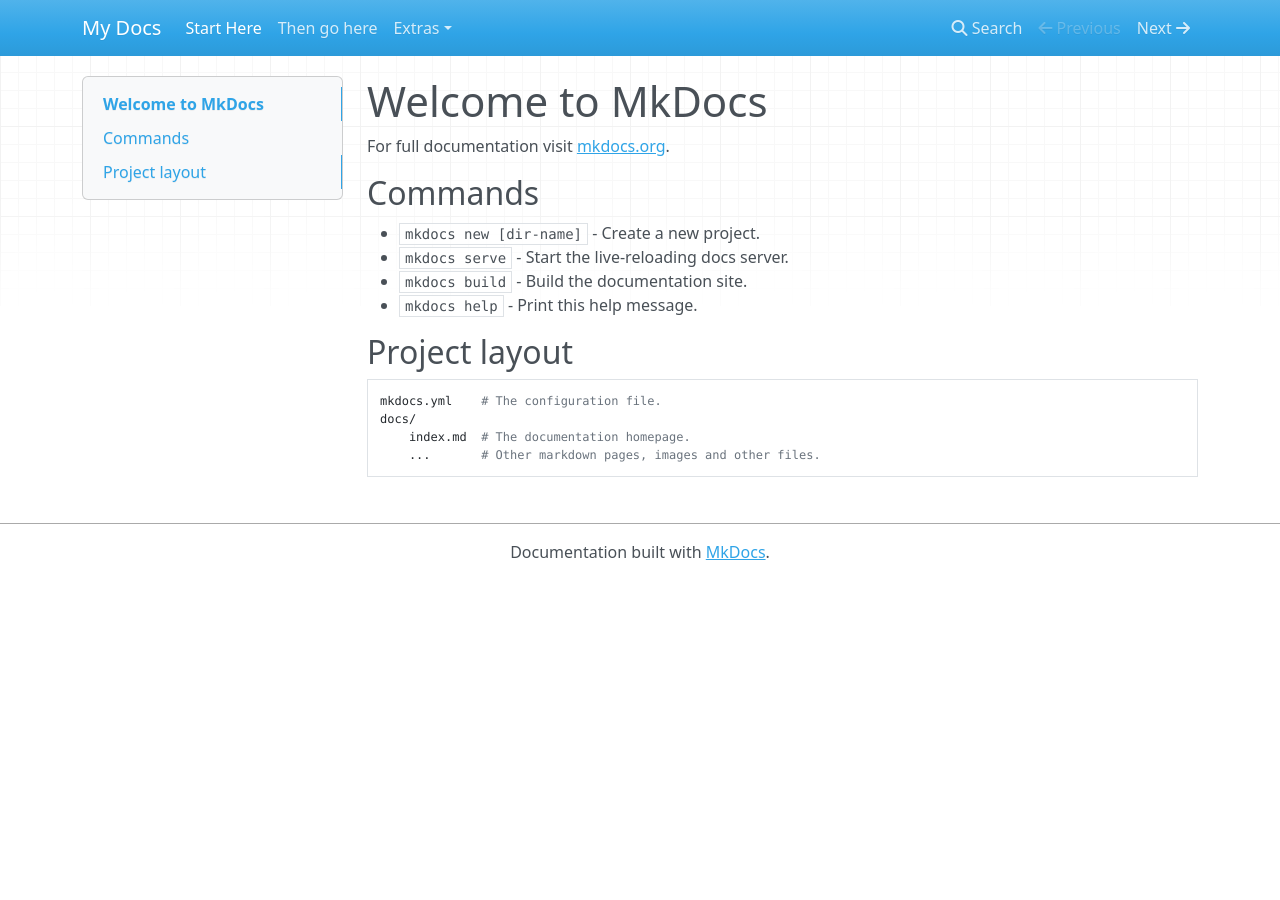
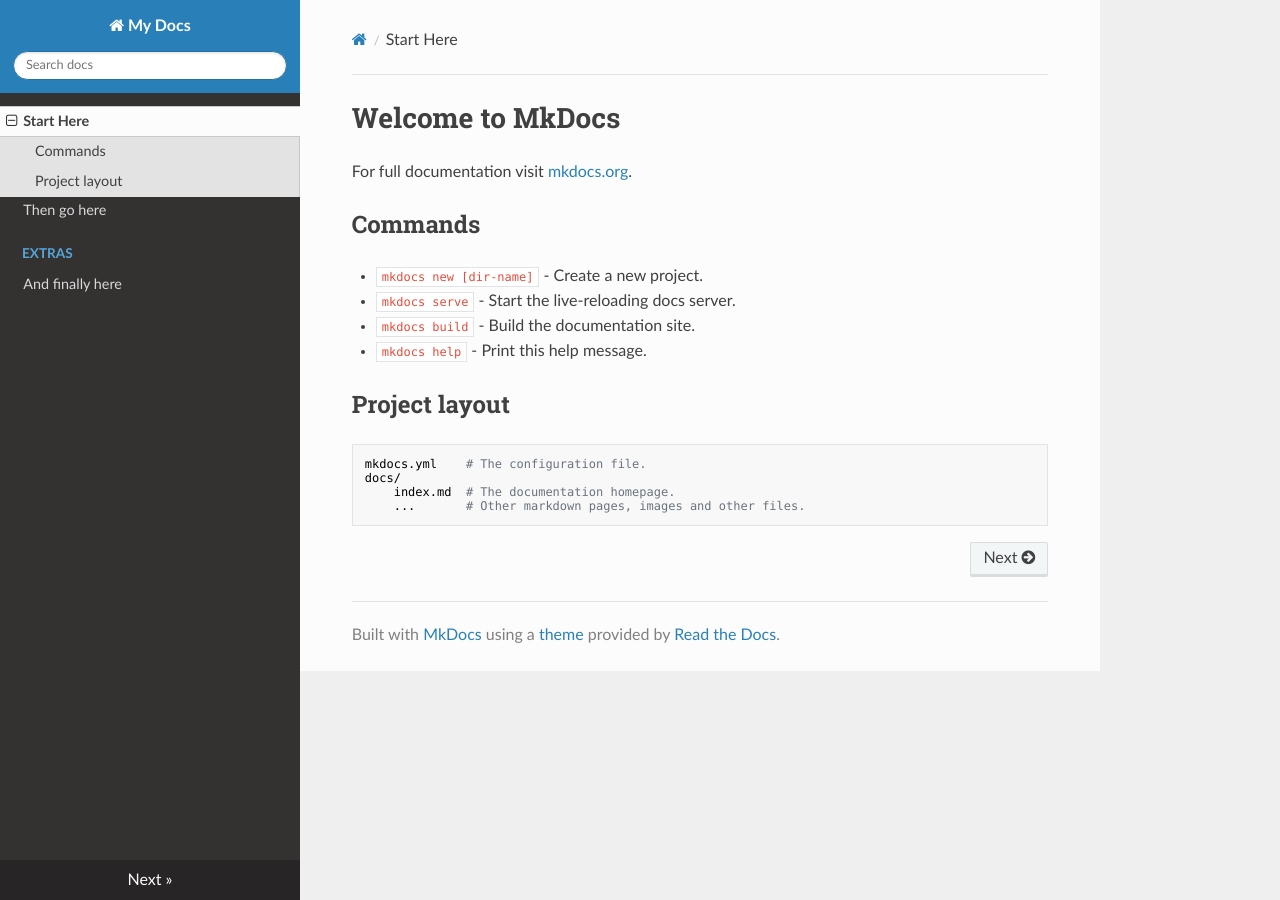
Before and after one commit to hpfast/doctest1, an MkDocs documentation site: the page built from docs/index.md, in a window 1280 px wide. Built offline with MkDocs 1.6.1, drawn with Linux system fonts in a browser that asks for light colours; nearby versions of some CDN libraries; old or Windows-style settings are respelled for this version of MkDocs.

Commit message:
set theme option to readthedocs

```diff
--- a/mkdocs.yml
+++ b/mkdocs.yml
@@ -1,5 +1,5 @@
 site_name: My Docs
-theme: 'mkdocs'
+theme: 'readthedocs'
 pages:
     - ['index.md', 'Start Here']
     - ['secondpage.md','Then go here']
```
